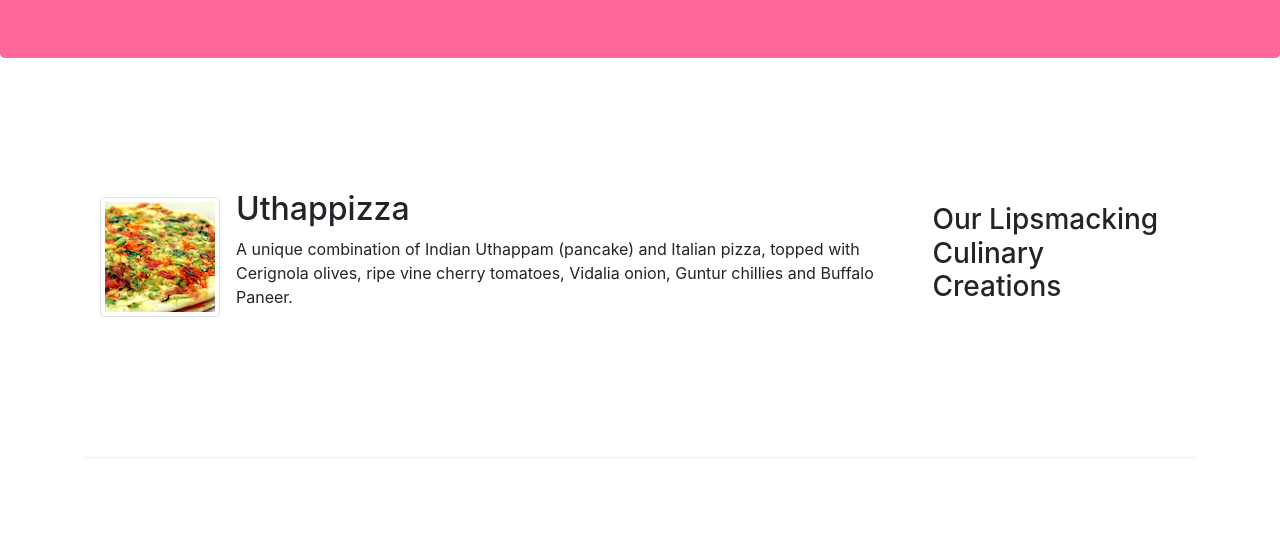
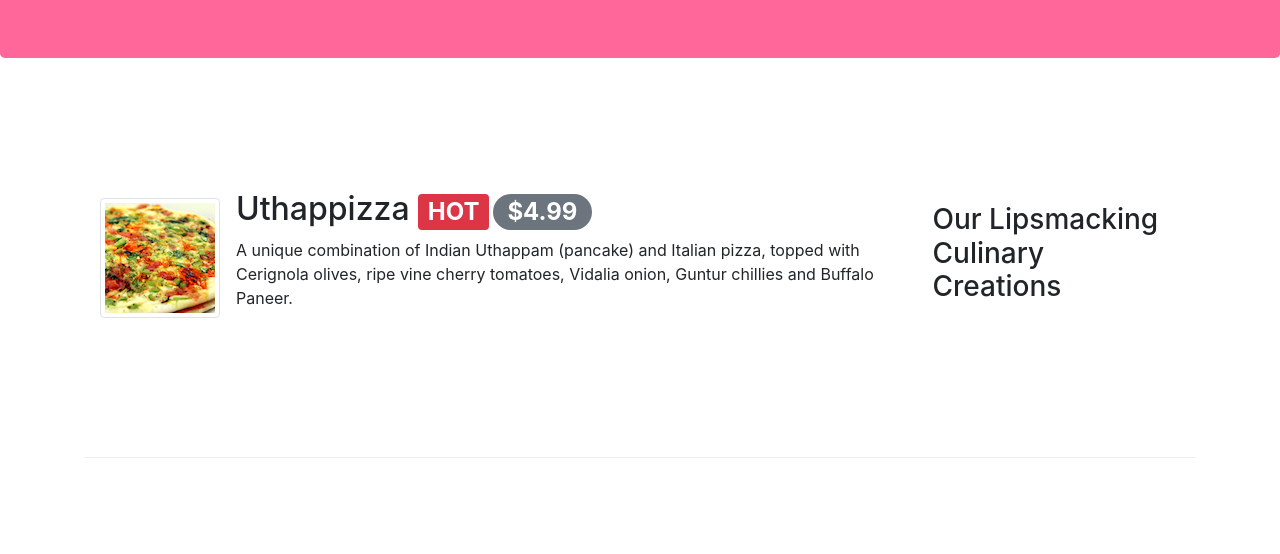
Before and after one commit to nikizhelqzkov/webDev, a website: page index.html in a window 1280 px wide. Shown: the part 246-800 px from the top of the page. Drawn offline with nearby package versions, Linux system fonts and the light colour scheme.

Commit message:
adding badge

```diff
--- a/index.html
+++ b/index.html
@@ -66,7 +66,7 @@
           <img src="img/uthappizza.png" alt="Uthappizza" title="Uthapizza"
             class="d-flex align-self-center mr-3 img-thumbnail" />
           <div class="media-body">
-            <h2 class="mt-0">Uthappizza</h2>
+            <h2 class="mt-0">Uthappizza <span class=" badge badge-danger">HOT</span><span class="ml-1 badge badge-secondary badge-pill">$4.99</span></h2>
             <p class="d-none d-sm-block">
               A unique combination of Indian Uthappam (pancake) and Italian pizza,
               topped with Cerignola olives, ripe vine cherry tomatoes, Vidalia
```
